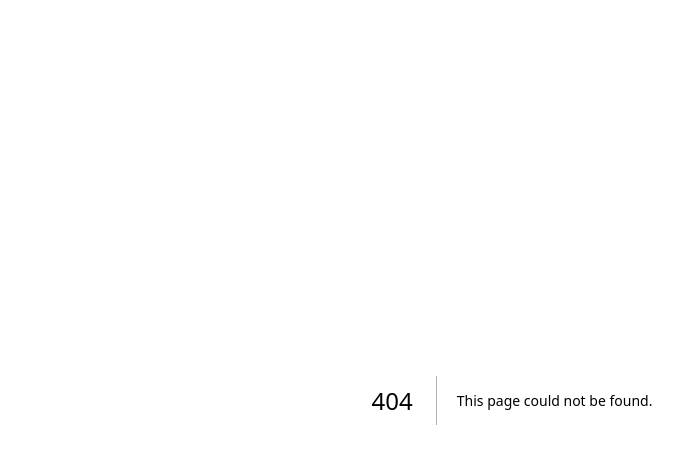
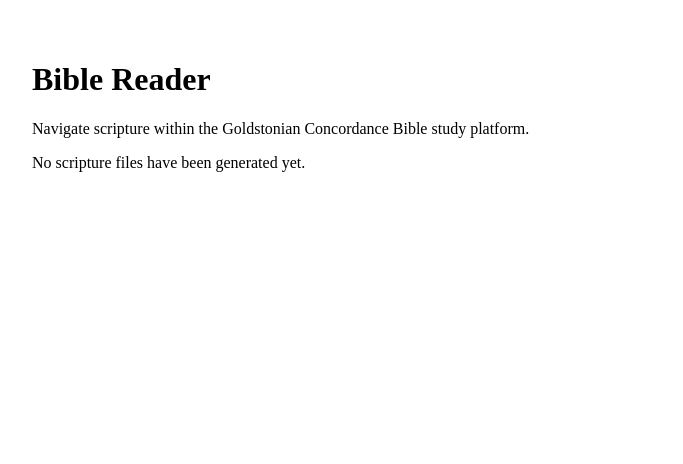
Before and after one commit to GoldstonianConcordanceBible/gcb-study-platform, a Next.js app: page /bible-reader in a window 1280 px wide. Before the commit this address had no page. Shown: the top 464 px of the page, without its empty margins (128-811 px from the left). Built offline with nearby package versions, Linux system fonts and the light colour scheme.

Commit message:
Create page.tsx

```diff
--- /dev/null
+++ b/app/bible-reader/page.tsx
@@ -0,0 +1,38 @@
+import Link from "next/link";
+import { getReaderBooks } from "../../lib/bible";
+
+export default function BibleReaderIndex() {
+  const books = getReaderBooks();
+
+  return (
+    <main style={{ padding: "2rem", maxWidth: 960, margin: "0 auto" }}>
+      <h1>Bible Reader</h1>
+
+      <p>
+        Navigate scripture within the Goldstonian Concordance Bible study
+        platform.
+      </p>
+
+      {books.length === 0 ? (
+        <p>No scripture files have been generated yet.</p>
+      ) : (
+        <ul>
+          {books.map((book) => (
+            <li key={book.slug}>
+              <strong>{book.title}</strong>
+              <ul>
+                {book.chapters.map((chapter) => (
+                  <li key={`${book.slug}-${chapter}`}>
+                    <Link href={`/bible-reader/${book.slug}/${chapter}`}>
+                      {book.title} {chapter}
+                    </Link>
+                  </li>
+                ))}
+              </ul>
+            </li>
+          ))}
+        </ul>
+      )}
+    </main>
+  );
+}
```
